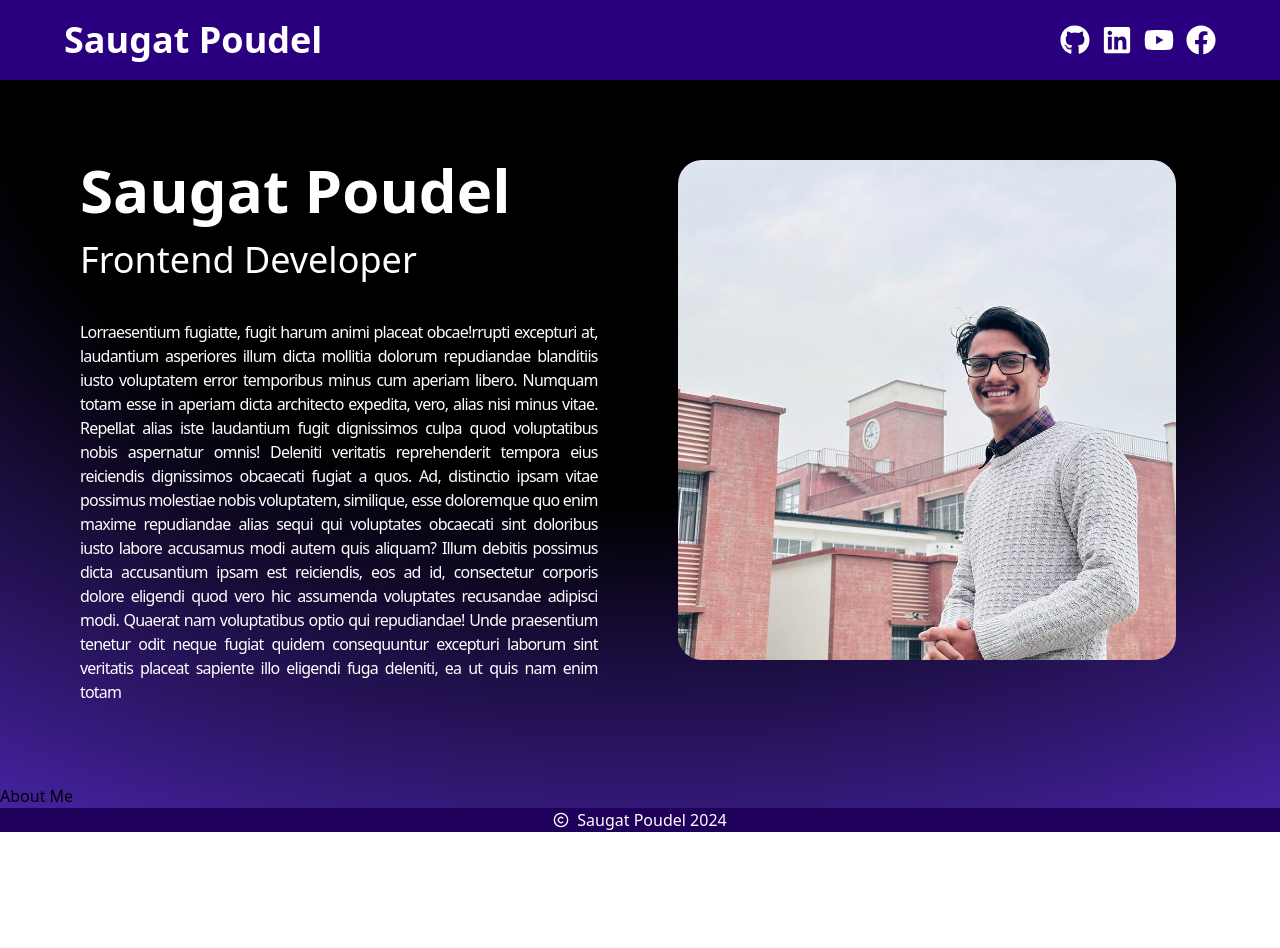
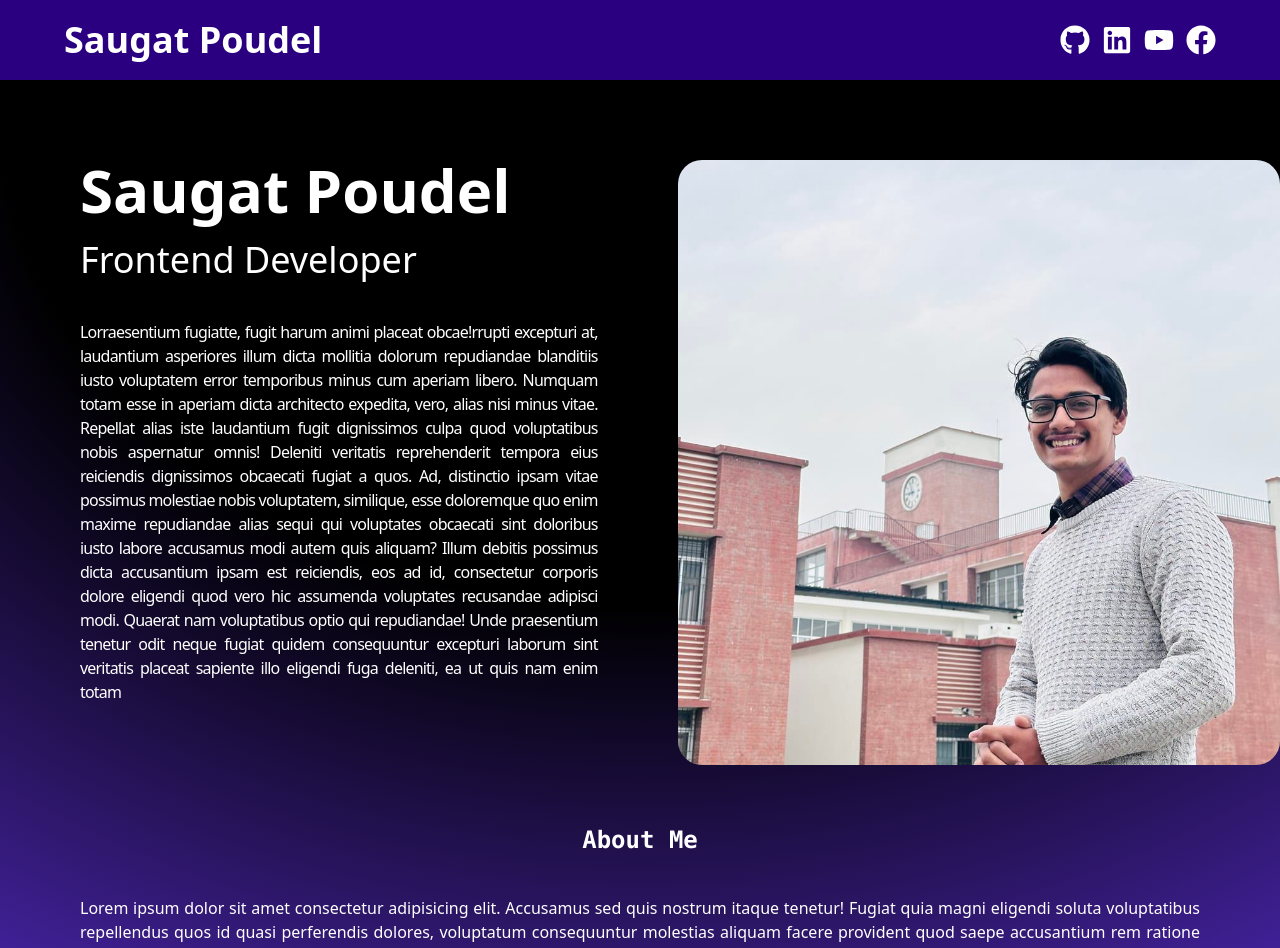
Before and after one commit to SaugatPoudell/newportfolio, a React (Create React App) app: page / in a window 1280 px wide. Shown: the top 948 px of the page. Before the commit the page ends 832 px from the top, so only its background shows below. Built offline with nearby package versions, Linux system fonts and the light colour scheme.

Commit message:
About + Tech Remaining

```diff
--- a/src/components/About.jsx
+++ b/src/components/About.jsx
@@ -3,8 +3,12 @@ import React from 'react'
 const About = () => {
   return (
     <div>
-        <p>About Me
-            </p></div>
+        <h2 className='text-white text-center font-mono font-bold text-2xl p-10'>About Me
+            </h2>
+            <p className='text-white text-justify px-20 pb-5'>
+                Lorem ipsum dolor sit amet consectetur adipisicing elit. Accusamus sed quis nostrum itaque tenetur! Fugiat quia magni eligendi soluta voluptatibus repellendus quos id quasi perferendis dolores, voluptatum consequuntur molestias aliquam facere provident quod saepe accusantium rem ratione optio error pariatur voluptates omnis temporibus. Praesentium possimus minima, ut doloribus facere saepe.
+            </p>
+            </div>
   )
 }
 
--- a/src/components/Hero.jsx
+++ b/src/components/Hero.jsx
@@ -13,7 +13,7 @@ const Hero = () => {
     </div>
     <div className='container max-h-xl mt-20'>
 
-      <img src={logo} className='h-[500px] rounded-3xl' alt='IDK'/>
+      <img src={logo} className='items-center lg:h-auto rounded-3xl' alt='IDK'/>
     </div>
 
     </div>
```
